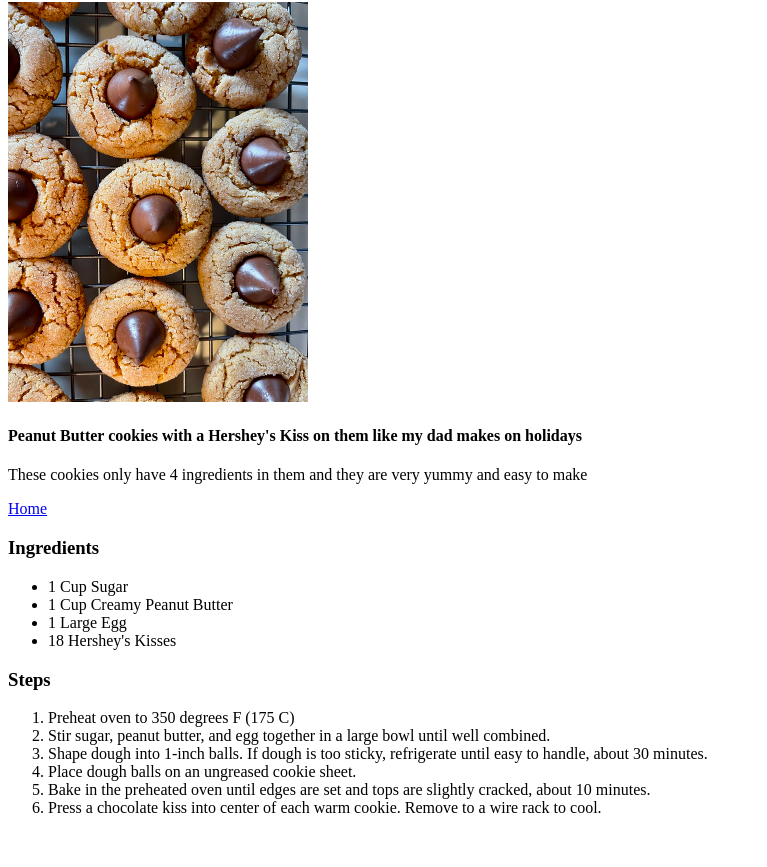
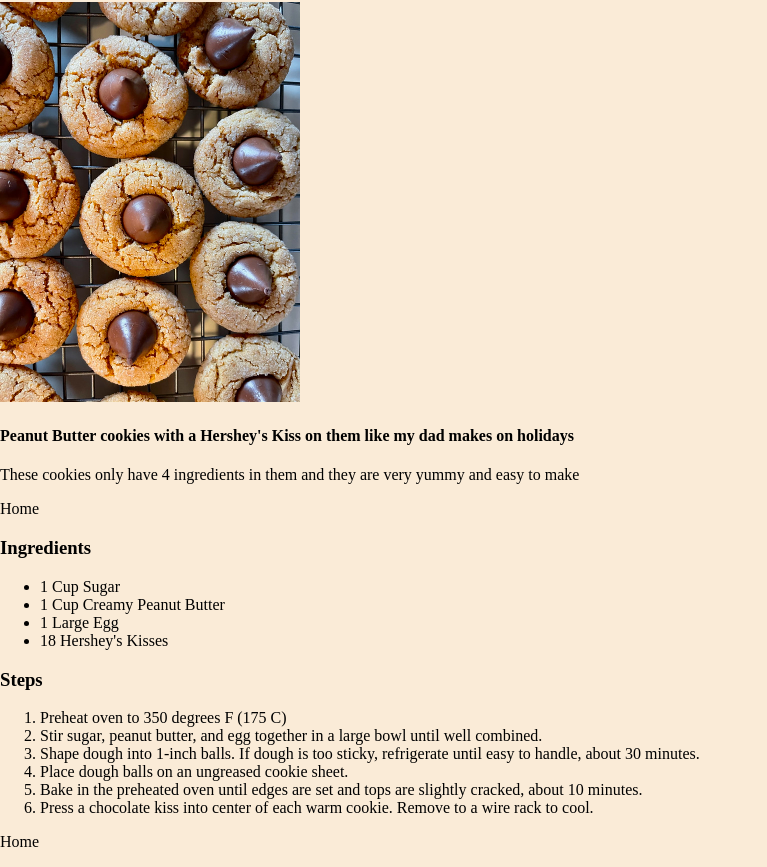
Before and after one commit to ctclarke2004/odin-recipes, a plain HTML site: page recipes/cookies.html in a window 1280 px wide. Shown: the part 78-945 px from the top of the page, without its empty margins (0-767 px from the left). Before the commit the page ends 911 px from the top, so only its background shows below. Drawn offline with Linux system fonts and the light colour scheme.

Commit message:
added missed home button

```diff
--- a/recipes/cookies.html
+++ b/recipes/cookies.html
@@ -3,6 +3,7 @@
 <head>
     <meta charset="UTF-8">
     <meta name="viewport" content="width=device-width, initial-scale=1.0">
+    <link rel="stylesheet" href="../style.css">
     <title>Peanut Butter Cookies</title>
 </head>
 <body>
@@ -27,5 +28,6 @@
         <li>Bake in the preheated oven until edges are set and tops are slightly cracked, about 10 minutes.</li>
         <li>Press a chocolate kiss into center of each warm cookie. Remove to a wire rack to cool.</li>
     </ol>
+    <p><a href="../index.html">Home</a></p>
 </body>
 </html>
```
